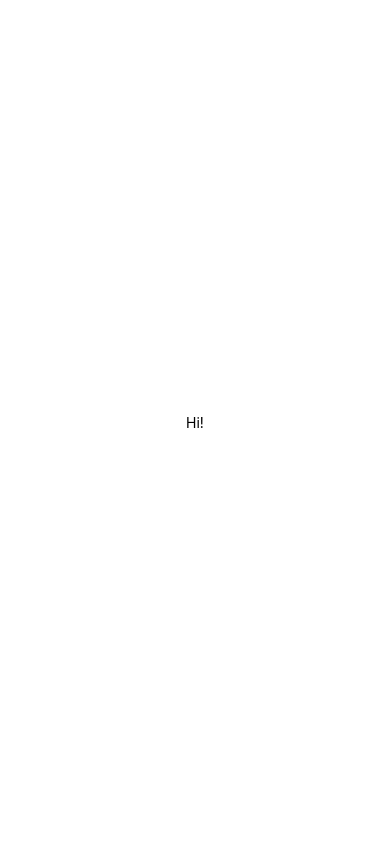
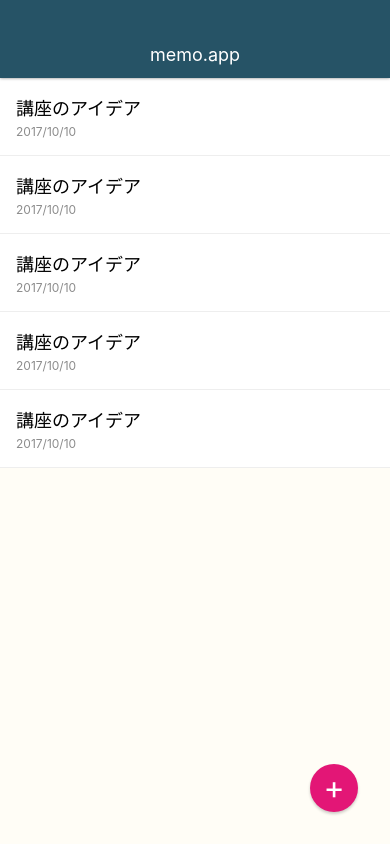
Before and after one commit to mrdShinse/memoapp, a React Native app: screen / in a window 390 px wide. Built offline with nearby package versions, Linux system fonts and the light colour scheme.

Commit message:
create memoList.

```diff
--- a/App.js
+++ b/App.js
@@ -5,7 +5,42 @@
   render() {
     return (
       <View style={styles.container}>
-        <Text>Hi!</Text>
+        <View style={styles.appbar}>
+          <View>
+            <Text style={styles.appbarTitle}>memo.app</Text>
+          </View>
+        </View>
+
+        <View style={styles.memoList}>
+          <View style={styles.memoListItem}>
+            <Text style={styles.memoTitle}>講座のアイデア</Text>
+            <Text style={styles.memoDate}>2017/10/10</Text>
+          </View>
+
+          <View style={styles.memoListItem}>
+            <Text style={styles.memoTitle}>講座のアイデア</Text>
+            <Text style={styles.memoDate}>2017/10/10</Text>
+          </View>
+
+          <View style={styles.memoListItem}>
+            <Text style={styles.memoTitle}>講座のアイデア</Text>
+            <Text style={styles.memoDate}>2017/10/10</Text>
+          </View>
+
+          <View style={styles.memoListItem}>
+            <Text style={styles.memoTitle}>講座のアイデア</Text>
+            <Text style={styles.memoDate}>2017/10/10</Text>
+          </View>
+
+          <View style={styles.memoListItem}>
+            <Text style={styles.memoTitle}>講座のアイデア</Text>
+            <Text style={styles.memoDate}>2017/10/10</Text>
+          </View>
+        </View>
+
+        <View style={styles.memoAddButton}>
+          <Text style={styles.memoAddButtonTitle}>+</Text>
+        </View>
       </View>
     );
   }
@@ -14,8 +49,67 @@
 const styles = StyleSheet.create({
   container: {
     flex: 1,
-    backgroundColor: '#fff',
+    backgroundColor: '#FFFDF6',
     alignItems: 'center',
     justifyContent: 'center',
+    paddingTop: 78,
+  },
+  memoAddButton: {
+    position: 'absolute',
+    bottom: 32,
+    right: 32,
+    width: 48,
+    height: 48,
+    backgroundColor: '#E31676',
+    borderRadius: 24,
+    justifyContent: 'center',
+    alignItems: 'center',
+    shadowColor: '#000',
+    shadowOffset: { width: 0, height: 2 },
+    shadowOpacity: 0.2,
+    shadowRadius: 3,
+  },
+  memoAddButtonTitle: {
+    fontSize: 32,
+    lineHeight: 32,
+    color: '#fff',
+  },
+  memoList: {
+    width: '100%',
+    flex: 1,
+  },
+  memoListItem: {
+    padding: 16,
+    borderBottomWidth: 1,
+    borderBottomColor: '#eee',
+    backgroundColor: '#fff',
+  },
+  memoTitle: {
+    fontSize: 18,
+    marginBottom: 4,
+  },
+  memoDate: {
+    fontSize: 12,
+    color: '#8c8c8c',
+  },
+  appbar: {
+    position: 'absolute',
+    top: 0,
+    right: 0,
+    left: 0,
+    height: 78,
+    paddingTop: 30,
+    backgroundColor: '#265366',
+    justifyContent: 'center',
+    alignItems: 'center',
+    shadowColor: '#000',
+    shadowOffset: { width: 0, height: 0 },
+    shadowOpacity: 0.5,
+    shadowRadius: 3,
+    zIndex: 10,
+  },
+  appbarTitle: {
+    color: '#fff',
+    fontSize: 18,
   },
 });
```
Also changed, not shown: src/elements/BodyText.js (added, +23 -0 lines), .eslintrc.json.
